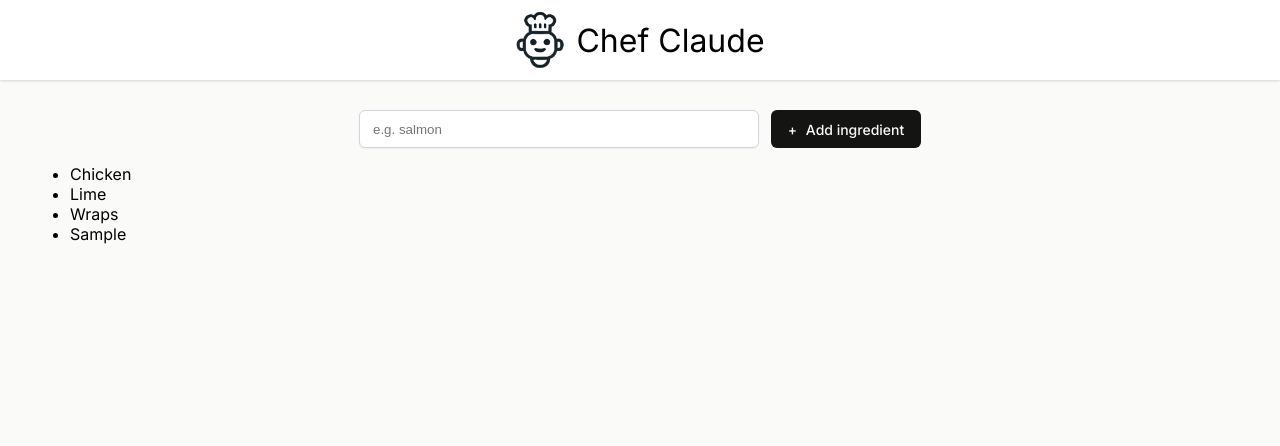
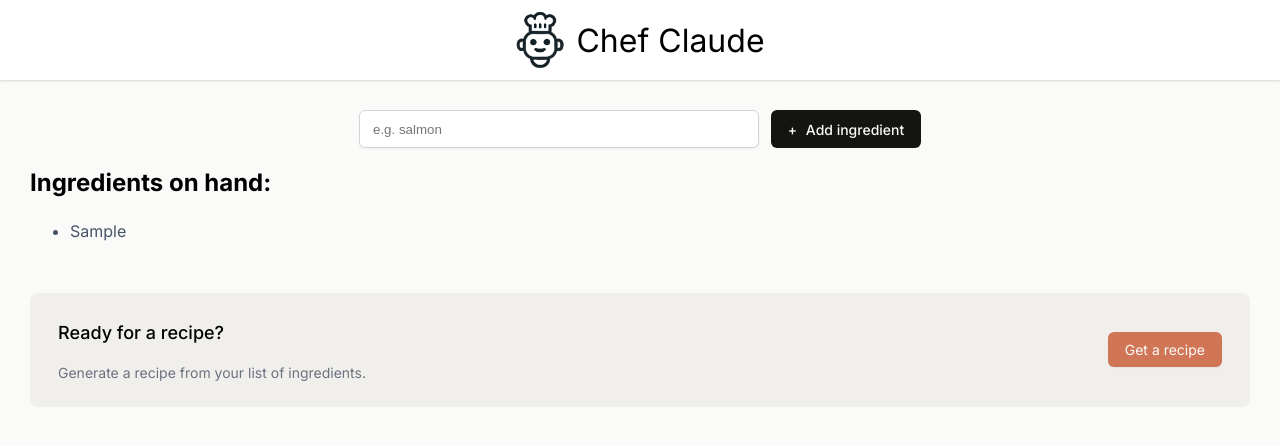
Before and after one commit to DaniqueJ-R/chef-claude, a React (Vite) app: page / in a window 1280 px wide. Both pictures are taken after typing "Sample" into the empty fields and a click on the button "Add ingredient". Shown: the top 446 px of the page. Built offline with nearby package versions, Linux system fonts and the light colour scheme.

Commit message:
added logic to show list with get recipe button

```diff
--- a/src/components/Main.jsx
+++ b/src/components/Main.jsx
@@ -2,7 +2,7 @@ import React from 'react'
 
 export default function Main() {
 
-    const [ingredients, setIngredients] = React.useState(["Chicken", "Lime", "Wraps"])
+    const [ingredients, setIngredients] = React.useState([])
 
     const ingredientList = ingredients.map(ingredient => (
         <li key={ingredient}>{ingredient}</li>
@@ -23,9 +23,19 @@ export default function Main() {
                 <button type="submit"> Add ingredient</button>
             </form>
 
-            <ul>
-                {ingredientList}
-            </ul>
+           {ingredients.length === 0? <ul className="ingredients-list" aria-live="polite">{ingredientList}</ul>:
+
+           <section>
+                <h2>Ingredients on hand:</h2>
+                <ul className="ingredients-list" aria-live="polite">{ingredientList}</ul>
+                <div className="get-recipe-container">
+                    <div>
+                        <h3>Ready for a recipe?</h3>
+                        <p>Generate a recipe from your list of ingredients.</p>
+                    </div>
+                    <button>Get a recipe</button>
+                </div>
+            </section>}
 
         </main>
     )
```
